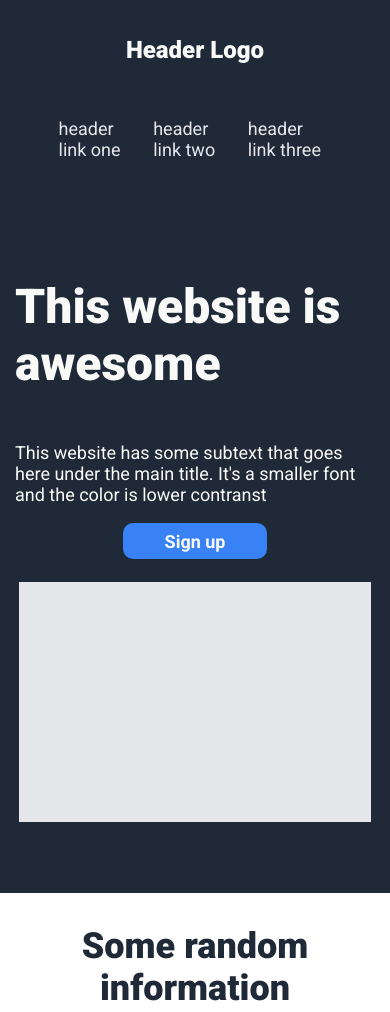
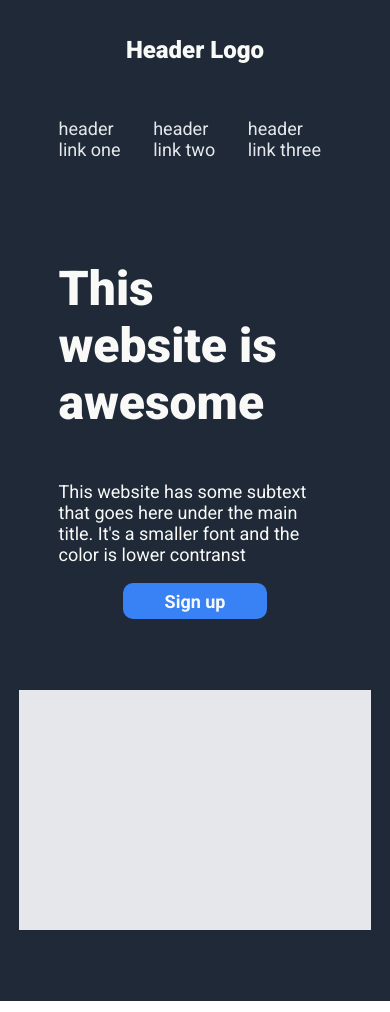
Before and after one commit to AhmedFahmy22/OP_Land_Page, a plain HTML site: page index.html in a window 390 px wide. Shown: the top 1012 px of the page. Drawn offline with Linux system fonts and the light colour scheme.

Commit message:
Fixed header padding for small displays

```diff
--- a/style.css
+++ b/style.css
@@ -230,7 +230,6 @@ button {
 footer {
     color: #F9FAF8;
     font-size: 18px;
-    border: 2px solid green;
     background-color: #1F2937;
     text-align: center;
     padding: 3em 0;
@@ -254,9 +253,9 @@ footer {
 
     .header-text {
         flex-basis: 15em;
-        width: 20em;
+        width: 100%;
         align-items: center;
-        padding: 1em 0;
+        padding-bottom: 8em;
     }
 
     .signup-box {
```
